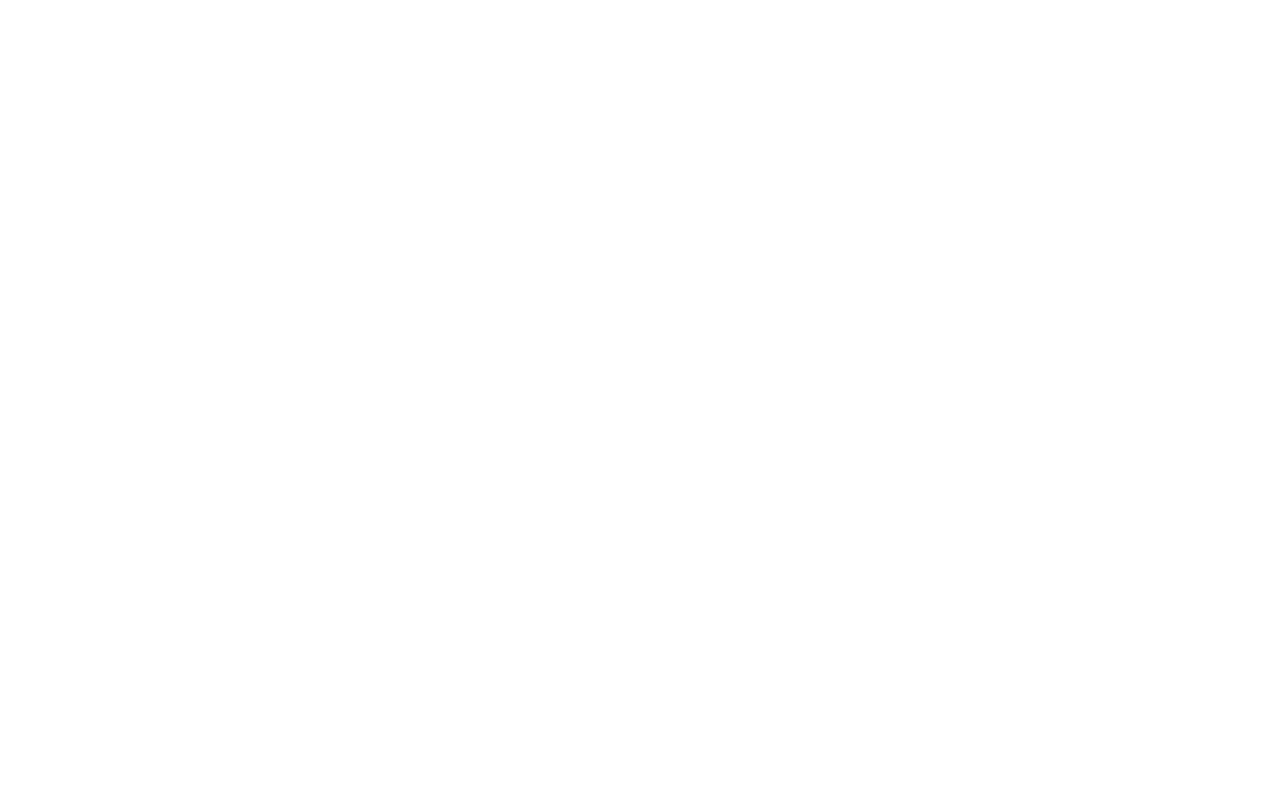
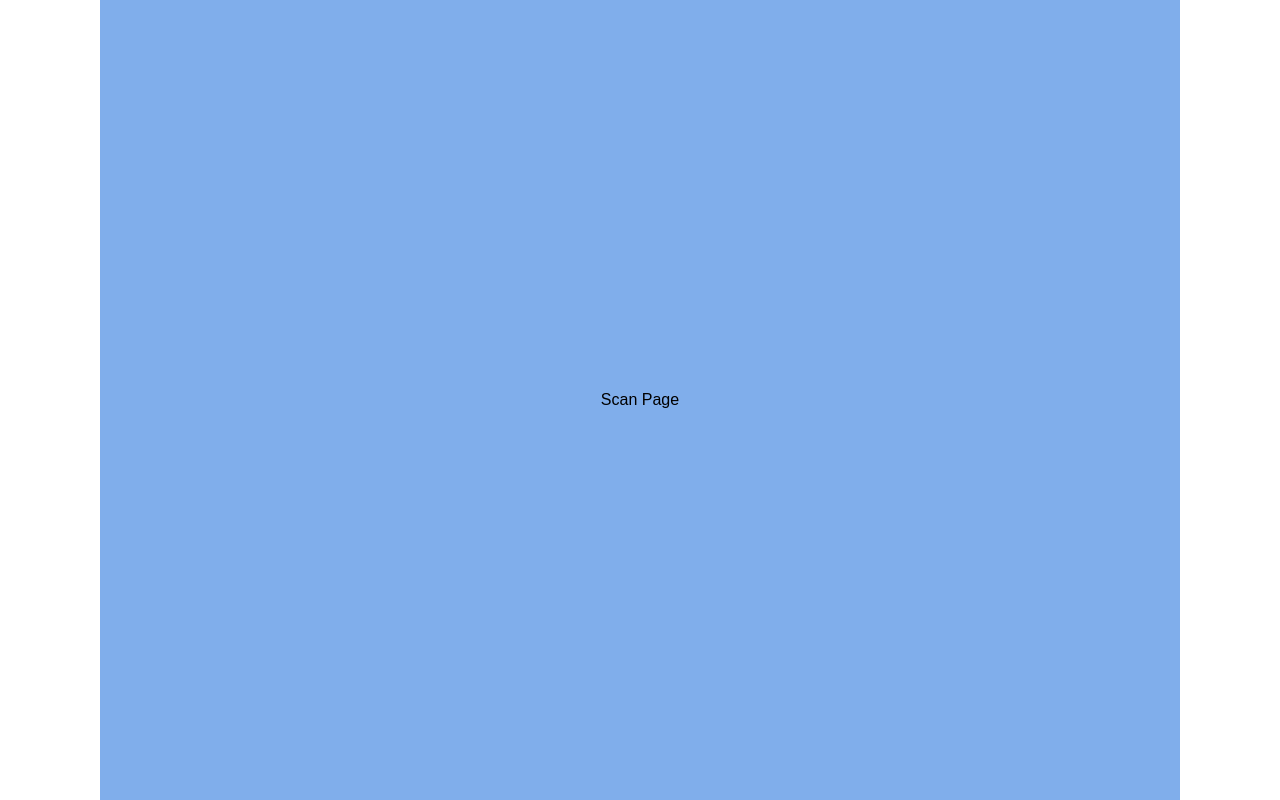
Before and after one commit to moyinwong/QubeAI, a React (Create React App) app in the folder qube-app/: page /scan in a window 1280 px wide. Built offline with nearby package versions, Linux system fonts and the light colour scheme.

Commit message:
Scan Page & Virtual Page Added

```diff
--- a/qube-app/src/App.js
+++ b/qube-app/src/App.js
@@ -2,6 +2,8 @@ import React from 'react';
 import { Route, BrowserRouter, Switch } from 'react-router-dom'
 import LogoPage from './components/logoPage';
 import MainPage from './components/mainPage';
+import ScanPage from './components/scanPage';
+import VirtualPage from './components/virtualPage';
 
 function App() {
   return (
@@ -12,6 +14,8 @@ function App() {
             <Switch>
               <Route exact path='/' component={LogoPage} />
               <Route path='/main' component={MainPage} />
+              <Route path='/scan' component={ScanPage} />
+              <Route path='/virtual' component={VirtualPage} />
             </Switch>
           </div>
         </div>
--- a/qube-app/src/components/mainPage.js
+++ b/qube-app/src/components/mainPage.js
@@ -1,4 +1,5 @@
 import React, { Component } from 'react';
+import { Link } from 'react-router-dom';
 import './mainPage.css';
 
 class MainPage extends Component {
@@ -6,8 +7,12 @@ class MainPage extends Component {
         return (
             <div className="mainPage">
                 <p>Do you have a Rubik's Cube?</p>
-                <button id="yesBtn">Yes</button>
-                <button id="noBtn">No</button>
+                <Link to={'/scan'}>
+                    <button id="yesBtn">Yes</button>
+                </Link>
+                <Link to={'/virtual'}>
+                    <button id="noBtn">No</button>
+                </Link>
             </div>
         )
     }
--- /dev/null
+++ b/qube-app/src/components/scanPage.css
@@ -0,0 +1,10 @@
+.scanPage {
+    display: flex;
+    flex-direction: column;
+    justify-content: center;
+    align-items: center;
+    min-height: 100vh;
+    height: 100%;
+    width: 100%;
+    background-color: #80aeeb;
+}
--- /dev/null
+++ b/qube-app/src/components/scanPage.js
@@ -0,0 +1,14 @@
+import React, { Component } from 'react';
+import './scanPage.css';
+
+class ScanPage extends Component {
+    render() {
+        return (
+            <div className="scanPage">
+                <p>Scan Page</p>
+            </div>
+        )
+    }
+}
+
+export default ScanPage;
--- /dev/null
+++ b/qube-app/src/components/virtualPage.css
@@ -0,0 +1,10 @@
+.virtualPage {
+    display: flex;
+    flex-direction: column;
+    justify-content: center;
+    align-items: center;
+    min-height: 100vh;
+    height: 100%;
+    width: 100%;
+    background-color: #80aeeb;
+}
--- /dev/null
+++ b/qube-app/src/components/virtualPage.js
@@ -0,0 +1,14 @@
+import React, { Component } from 'react';
+import './virtualPage.css';
+
+class VirtualPage extends Component {
+    render() {
+        return (
+            <div className="virtualPage">
+                <p>Virtual Page</p>
+            </div>
+        )
+    }
+}
+
+export default VirtualPage;
```
